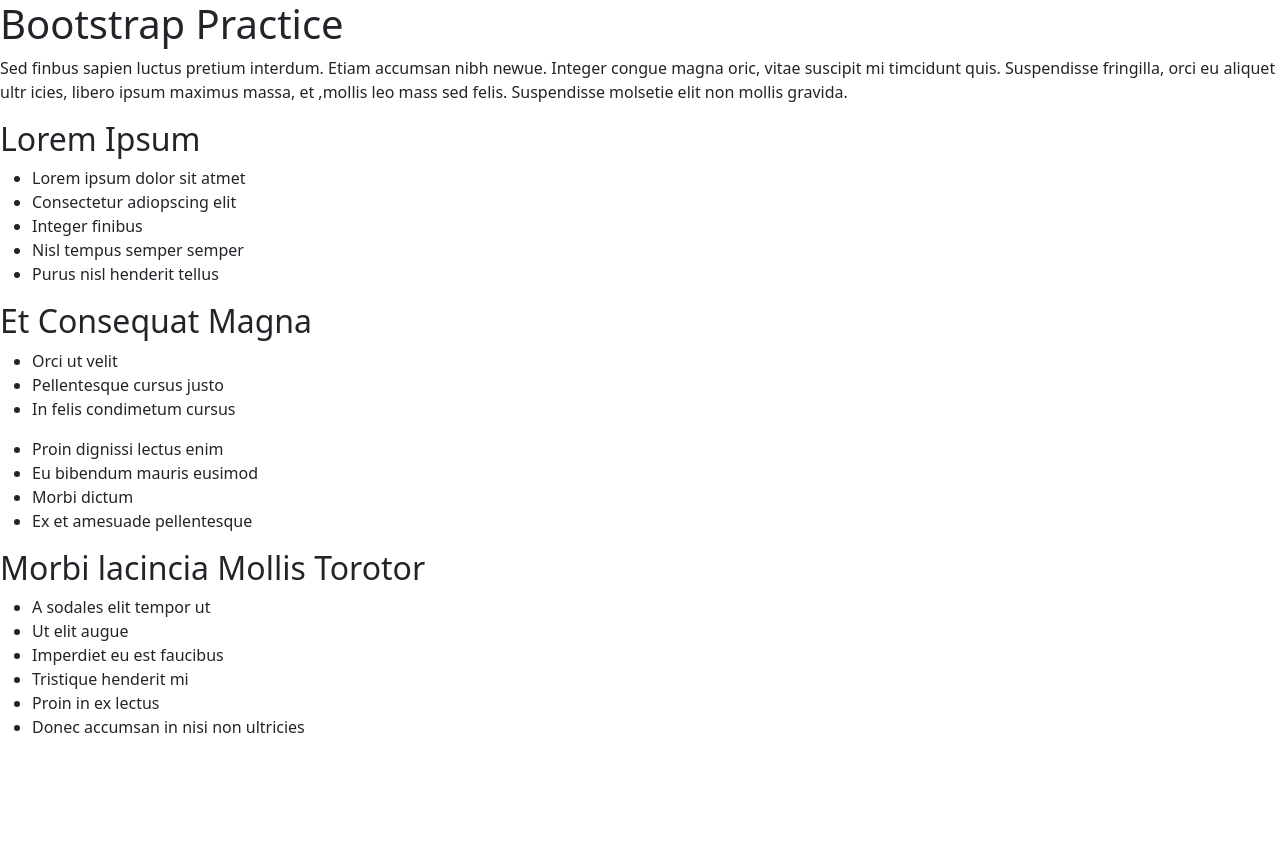
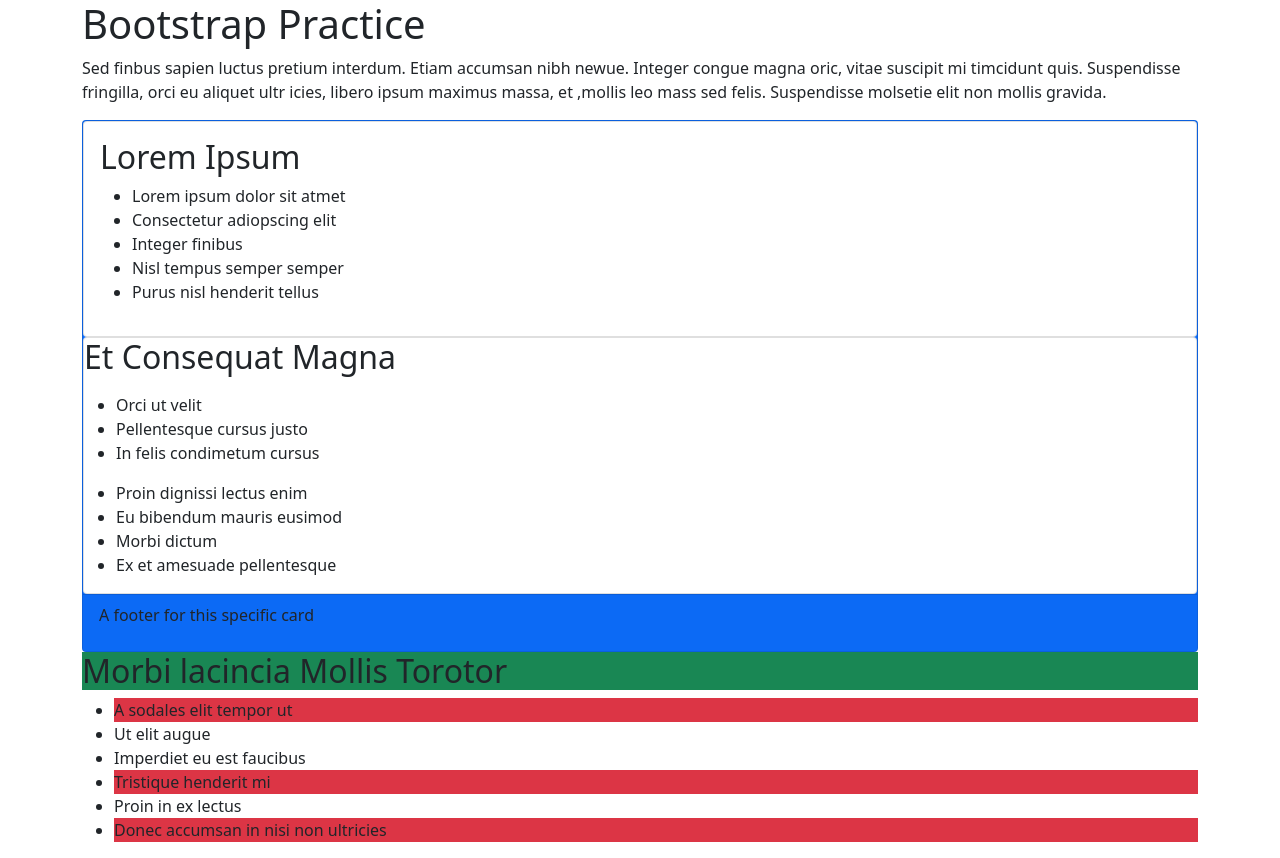
Before and after one commit to AbdilahiJama19/Bootstrap-Practice, a plain HTML site: page Index.html in a window 1280 px wide. Before the commit the page ends 800 px from the top, so only its background shows below. Drawn offline with Linux system fonts and the light colour scheme.

Commit message:
Add bootstrap styling to the files

```diff
--- a/Index.html
+++ b/Index.html
@@ -7,12 +7,18 @@
     <title>Bootstrap Practice</title>
   </head>
   <body>
+    <div class="container">
+      <div class="jumbotron">
         <h1>Bootstrap Practice</h1>
         <p>Sed finbus sapien luctus pretium interdum. Etiam accumsan nibh newue. Integer congue
            magna oric, vitae suscipit mi timcidunt quis. Suspendisse fringilla, orci eu aliquet ultr
            icies, libero ipsum maximus massa, et ,mollis leo mass sed felis. Suspendisse molsetie elit
            non mollis gravida.
          </p>
+       </div>
+     <div class="card bg-primary">
+      <div class="card">
+        <div class="card-body">
           <h2>Lorem Ipsum</h2>
             <ul>
              <li>Lorem ipsum dolor sit atmet</li>
@@ -21,7 +27,12 @@
              <li>Nisl tempus semper semper</li>
              <li>Purus nisl henderit tellus</li>
             </ul>
+         </div>
+        </div>
+        <div class="card">
+          <div class="card-title">
             <h2>Et Consequat Magna</h2>
+          </div>
           <ul>
            <li>Orci ut velit</li>
            <li>Pellentesque cursus justo</li>
@@ -33,14 +44,20 @@
            <li>Morbi dictum</li>
            <li>Ex et amesuade pellentesque</li>
           </ul>
-     <h2>Morbi lacincia Mollis Torotor</h2>
+        </div>
+        <div class="card-footer">
+          <p>A footer for this specific card</p>
+        </div>
+      </div>
+        <h2 class="bg-success">Morbi lacincia Mollis Torotor</h2>
         <ul>
-       <li>A sodales elit tempor ut</li>
+         <li class="bg-danger">A sodales elit tempor ut</li>
          <li>Ut elit augue</li>
          <li>Imperdiet eu est faucibus</li>
-       <li>Tristique henderit mi</li>
+         <li class="bg-danger">Tristique henderit mi</li>
          <li>Proin in ex lectus</li>
-       <li>Donec accumsan in nisi non ultricies</li>
+         <li class="bg-danger">Donec accumsan in nisi non ultricies</li>
         </ul>
+        </div>
   </body>
 </html>
```
Lines whose indentation alone changed are shown as unchanged.
